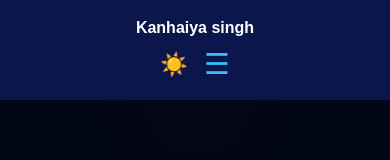
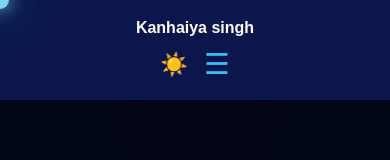
Before and after one commit to KANHAIYASINGH337/portfolio, a React (Create React App) app: page / in a window 390 px wide. Shown: the top 160 px of the page. Built offline with nearby package versions, Linux system fonts and the light colour scheme.

Commit message:
Fix cursor glow for mobile devices

```diff
--- a/src/App.css
+++ b/src/App.css
@@ -680,5 +680,13 @@ body{font-family:"Poppins",sans-serif}
   border-radius: 50%;
   background: #7fd3f7;
 
+  box-shadow:
+    0 0 15px rgba(127, 211, 247, 0.8),
+    0 0 35px rgba(127, 211, 247, 0.6),
+    0 0 60px rgba(127, 211, 247, 0.4);
 
+  pointer-events: none;
+  transform: translate(-50%, -50%);
+  z-index: 9999;
+  will-change: transform;
 }
```
